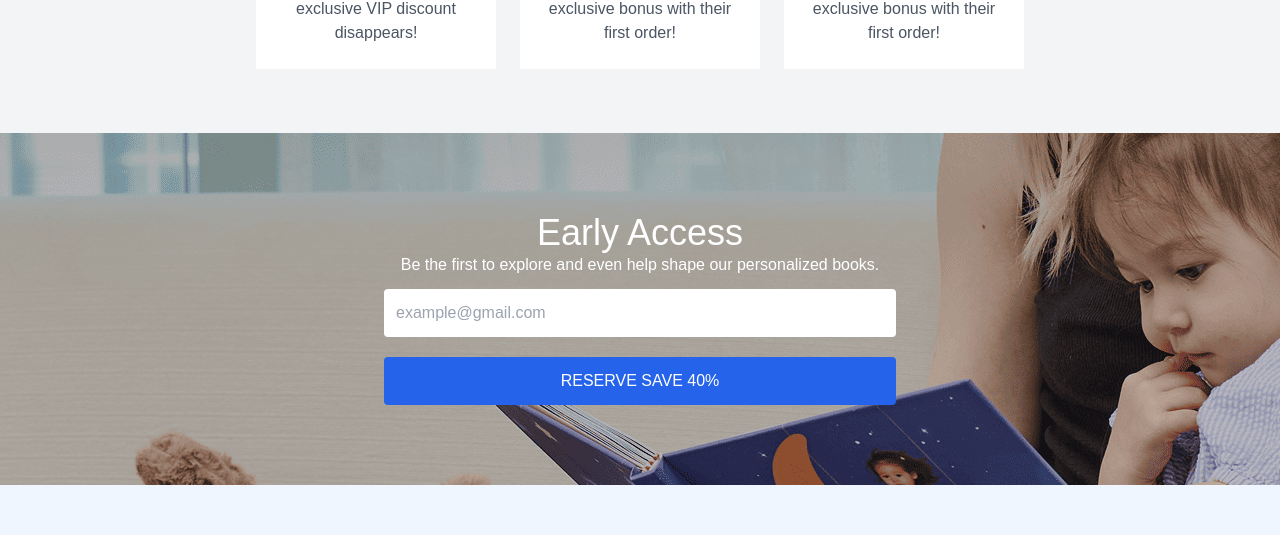
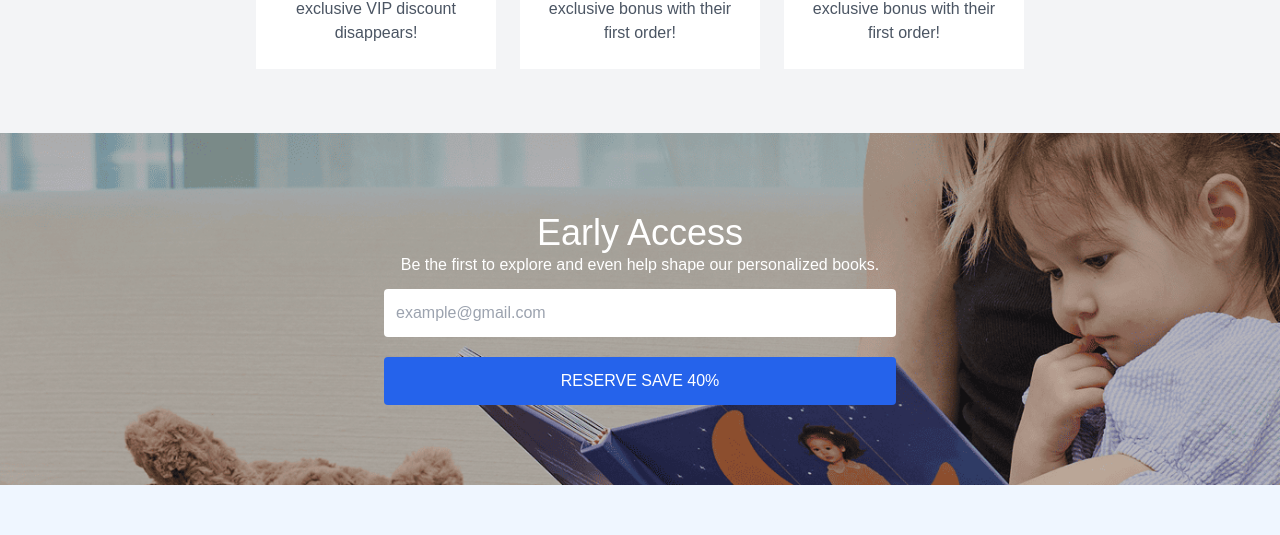
Before and after one commit to Dreamazebook/dreamazebook-frontend, a Next.js app: page /en/welcome in a window 1280 px wide. Shown: the part 655-1190 px from the top of the page. Built offline with nearby package versions, Linux system fonts and the light colour scheme.

Commit message:
bg image style fix

```diff
--- a/app/[locale]/(marketing)/welcome/page.tsx
+++ b/app/[locale]/(marketing)/welcome/page.tsx
@@ -53,7 +53,7 @@ interface ReserveSectionProps {
 
 const ReserveSection = ({title,desc,cssClass}:ReserveSectionProps) => {
   return (
-    <section className={`bg-black p-20 text-center ${cssClass}`}>
+    <section className={`bg-black p-20 text-center bg-no-repeat bg-cover ${cssClass}`}>
       <h2 className="text-4xl">{title}</h2>
       <p className="">{desc}</p>
       <div className="mt-3 max-w-lg mx-auto">
@@ -243,7 +243,7 @@ export default function LandingPage() {
             If you want to personalize a book that truly reflects your loved ones, not generic avatars but their real name, image, and uniqueness, Dreamazebook is the best choice!
           </p>
           <p className="font-bold">Dreamazebook is the best choice!</p>
-          <video src="/welcome/the-only-book/video.mp4" autoPlay controls loop />
+          <video className="w-full" src="/welcome/the-only-book/video.mp4" autoPlay controls loop />
 
           <div className="flex flex-col md:flex-row gap-4 mt-4">
             <div className="w-full md:w-2/3 relative aspect-square">
@@ -313,7 +313,7 @@ export default function LandingPage() {
       <ReserveSection cssClass={"bg-pink-100"} title={"40% VIP Discount"} desc="Reserve now and secure our biggest deal before it’s gone!" />
 
       {/* About Us Section */}
-      <div className="bg-blue-50 py-16 bg-[url(/welcome/about-us-bg.png)] h-screen flex items-center">
+      <div className="bg-blue-50 py-16 bg-[url(/welcome/about-us-bg.png)] bg-cover h-screen flex items-center">
         <div className="container mx-auto px-4">
           <h2 className="text-5xl font-bold text-center mb-8">About Us</h2>
           <p className="text-lg max-w-2xl mx-auto text-center text-gray-700 mb-8">
```
